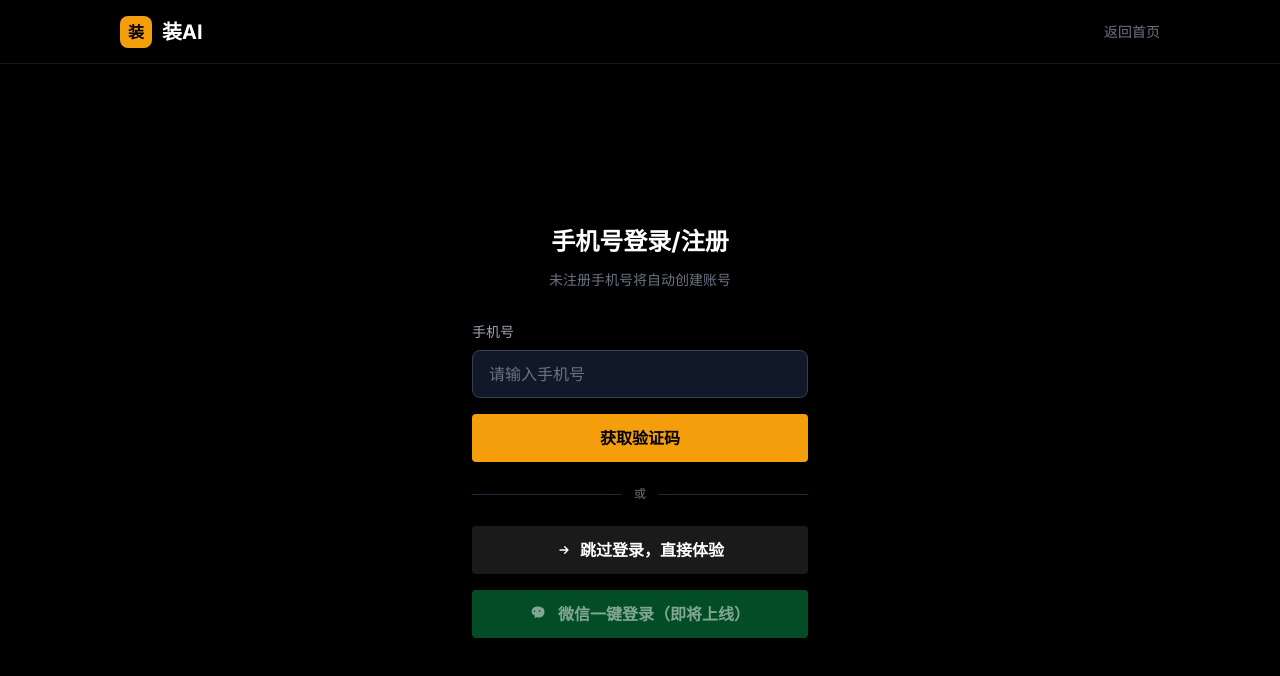
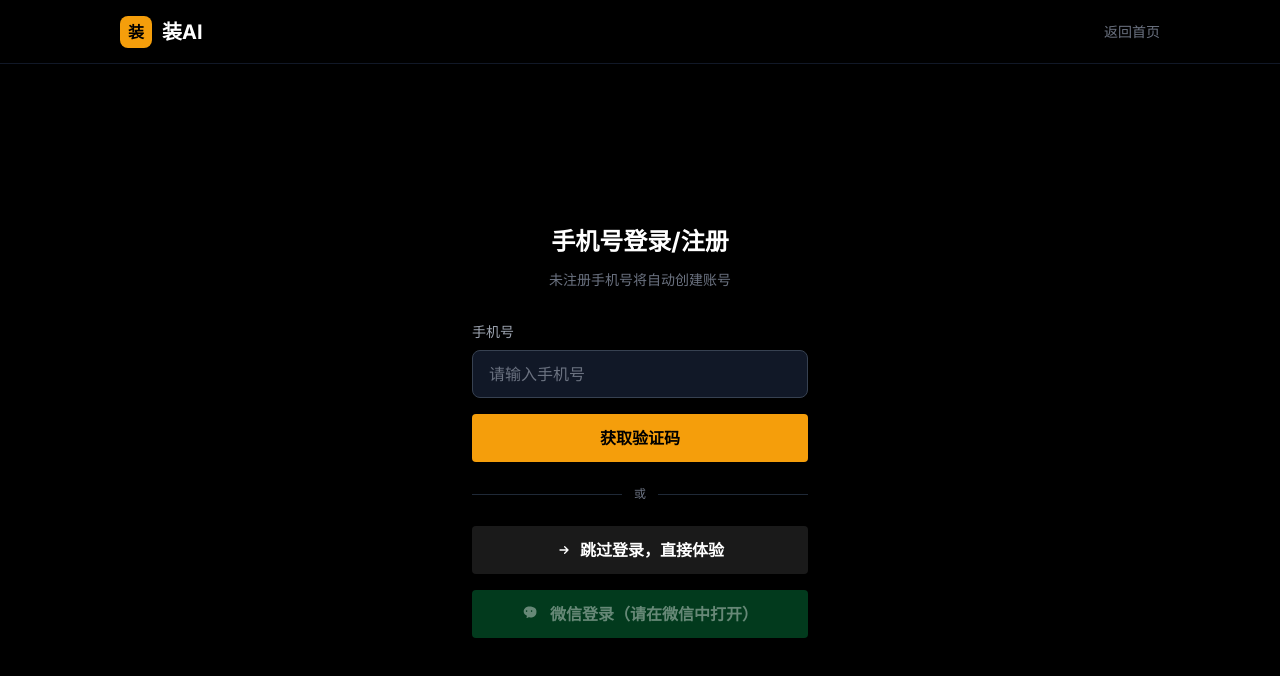
Before and after one commit to linhandy/ai-app, a Next.js app in the folder ai-room-designer/: page /login in a window 1280 px wide. Shown: the top 676 px of the page. Built offline with nearby package versions, Linux system fonts and the light colour scheme.

Commit message:
feat: enable WeChat login button with UA detection and error display

```diff
--- a/ai-room-designer/app/login/page.tsx
+++ b/ai-room-designer/app/login/page.tsx
@@ -1,5 +1,5 @@
 'use client'
-import { useState } from 'react'
+import { useState, useEffect } from 'react'
 import { useRouter } from 'next/navigation'
 import Link from 'next/link'
 
@@ -12,6 +12,8 @@ export default function LoginPage() {
   const [loading, setLoading] = useState(false)
   const [error, setError] = useState('')
   const [codeSent, setCodeSent] = useState(false)
+  const [isWechat, setIsWechat] = useState<boolean | undefined>(undefined)
+  const [authError, setAuthError] = useState<string | null>(null)
 
   const sendCode = async () => {
     if (!phone || !/^1[3-9]\d{9}$/.test(phone)) {
@@ -60,6 +62,13 @@ export default function LoginPage() {
     }
   }
 
+  useEffect(() => {
+    setIsWechat(/MicroMessenger/i.test(navigator.userAgent))
+    const params = new URLSearchParams(window.location.search)
+    const err = params.get('error')
+    if (err) setAuthError(err)
+  }, [])
+
   return (
     <main className="min-h-screen bg-black">
       <nav className="flex items-center px-6 md:px-[120px] h-16 border-b border-gray-900">
@@ -80,6 +89,16 @@ export default function LoginPage() {
             <p className="text-gray-500 text-sm">未注册手机号将自动创建账号</p>
           </div>
 
+          {authError === 'wechat_failed' && (
+            <div className="mb-4 px-4 py-3 rounded-lg bg-red-950 border border-red-800 text-red-400 text-sm">
+              微信登录失败，请重试
+            </div>
+          )}
+          {authError === 'wechat_not_configured' && (
+            <div className="mb-4 px-4 py-3 rounded-lg bg-red-950 border border-red-800 text-red-400 text-sm">
+              微信登录暂未开通
+            </div>
+          )}
           {DEV_MODE && (
             <div className="mb-6 px-4 py-3 rounded-lg bg-amber-950 border border-amber-800 text-amber-400 text-sm">
               开发模式：任意6位数字即可登录
@@ -153,17 +172,27 @@ export default function LoginPage() {
               跳过登录，直接体验
             </Link>
 
-            {/* WeChat -- coming soon */}
-            <button
-              disabled
-              className="w-full h-12 bg-[#07c160]/40 text-white/50 font-bold text-base rounded flex items-center justify-center gap-2 cursor-not-allowed"
-              title="微信登录即将上线"
-            >
-              <svg className="w-5 h-5" fill="currentColor" viewBox="0 0 24 24">
-                <path d="M8.5 3C4.91 3 2 5.69 2 9c0 2.1 1.47 3.93 3.5 4.78.25.1.42.34.42.62 0 .13-.02.26-.08.38l-.4 1.45c-.13.47.32.85.74.61l1.64-.88c.2-.11.42-.16.64-.16.17 0 .34.03.5.08.57.2 1.2.31 1.84.31 3.59 0 6.5-2.69 6.5-6C18 5.69 15.09 3 8.5 3zM5.5 7.5c.55 0 1 .45 1 1s-.45 1-1 1-1-.45-1-1 .45-1 1-1zm6 0c.55 0 1 .45 1 1s-.45 1-1 1-1-.45-1-1 .45-1 1-1z" />
-              </svg>
-              微信一键登录（即将上线）
-            </button>
+            {isWechat ? (
+              <a
+                href="/api/auth/wechat"
+                className="w-full h-12 bg-[#07c160] text-white font-bold text-base rounded flex items-center justify-center gap-2 hover:bg-[#06ad56] transition-colors"
+              >
+                <svg className="w-5 h-5" fill="currentColor" viewBox="0 0 24 24">
+                  <path d="M8.5 3C4.91 3 2 5.69 2 9c0 2.1 1.47 3.93 3.5 4.78.25.1.42.34.42.62 0 .13-.02.26-.08.38l-.4 1.45c-.13.47.32.85.74.61l1.64-.88c.2-.11.42-.16.64-.16.17 0 .34.03.5.08.57.2 1.2.31 1.84.31 3.59 0 6.5-2.69 6.5-6C18 5.69 15.09 3 8.5 3zM5.5 7.5c.55 0 1 .45 1 1s-.45 1-1 1-1-.45-1-1 .45-1 1-1zm6 0c.55 0 1 .45 1 1s-.45 1-1 1-1-.45-1-1 .45-1 1-1z" />
+                </svg>
+                微信一键登录
+              </a>
+            ) : (
+              <div
+                className="w-full h-12 bg-[#07c160]/30 text-white/40 font-bold text-base rounded flex items-center justify-center gap-2 cursor-not-allowed select-none"
+                title="请在微信中打开使用"
+              >
+                <svg className="w-5 h-5" fill="currentColor" viewBox="0 0 24 24">
+                  <path d="M8.5 3C4.91 3 2 5.69 2 9c0 2.1 1.47 3.93 3.5 4.78.25.1.42.34.42.62 0 .13-.02.26-.08.38l-.4 1.45c-.13.47.32.85.74.61l1.64-.88c.2-.11.42-.16.64-.16.17 0 .34.03.5.08.57.2 1.2.31 1.84.31 3.59 0 6.5-2.69 6.5-6C18 5.69 15.09 3 8.5 3zM5.5 7.5c.55 0 1 .45 1 1s-.45 1-1 1-1-.45-1-1 .45-1 1-1zm6 0c.55 0 1 .45 1 1s-.45 1-1 1-1-.45-1-1 .45-1 1-1z" />
+                </svg>
+                微信登录（请在微信中打开）
+              </div>
+            )}
           </div>
         </div>
       </div>
```
